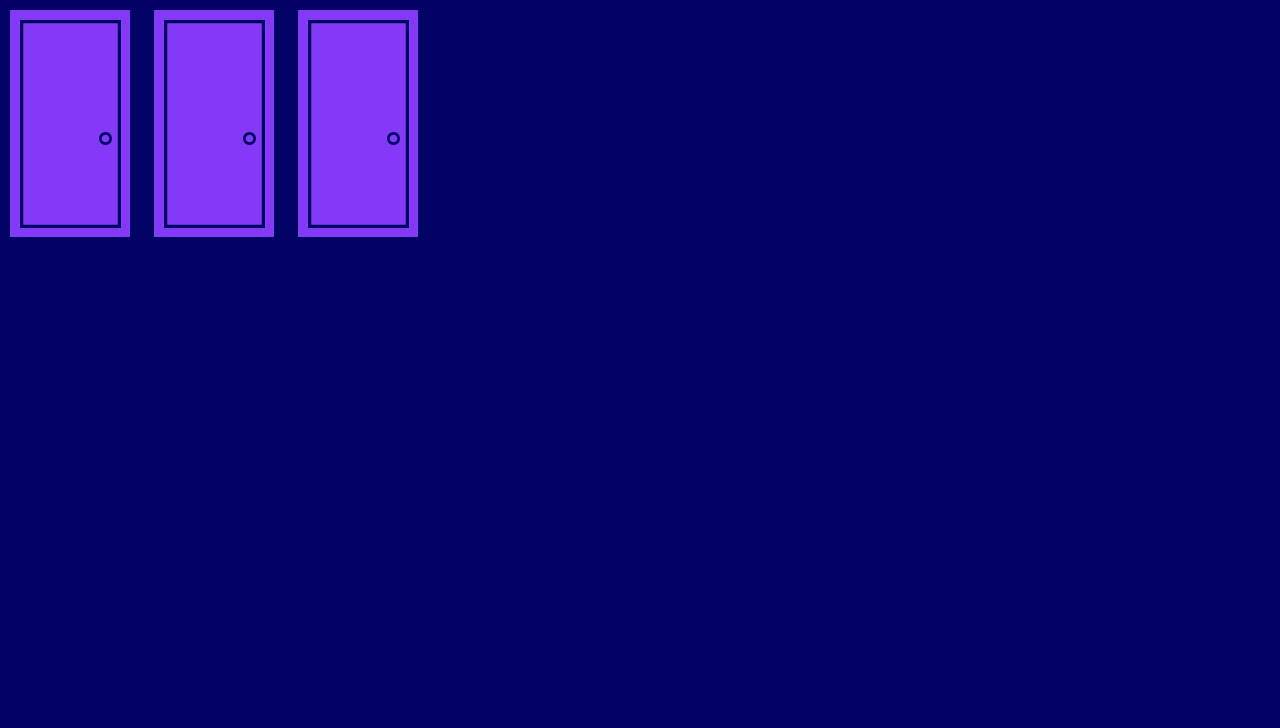
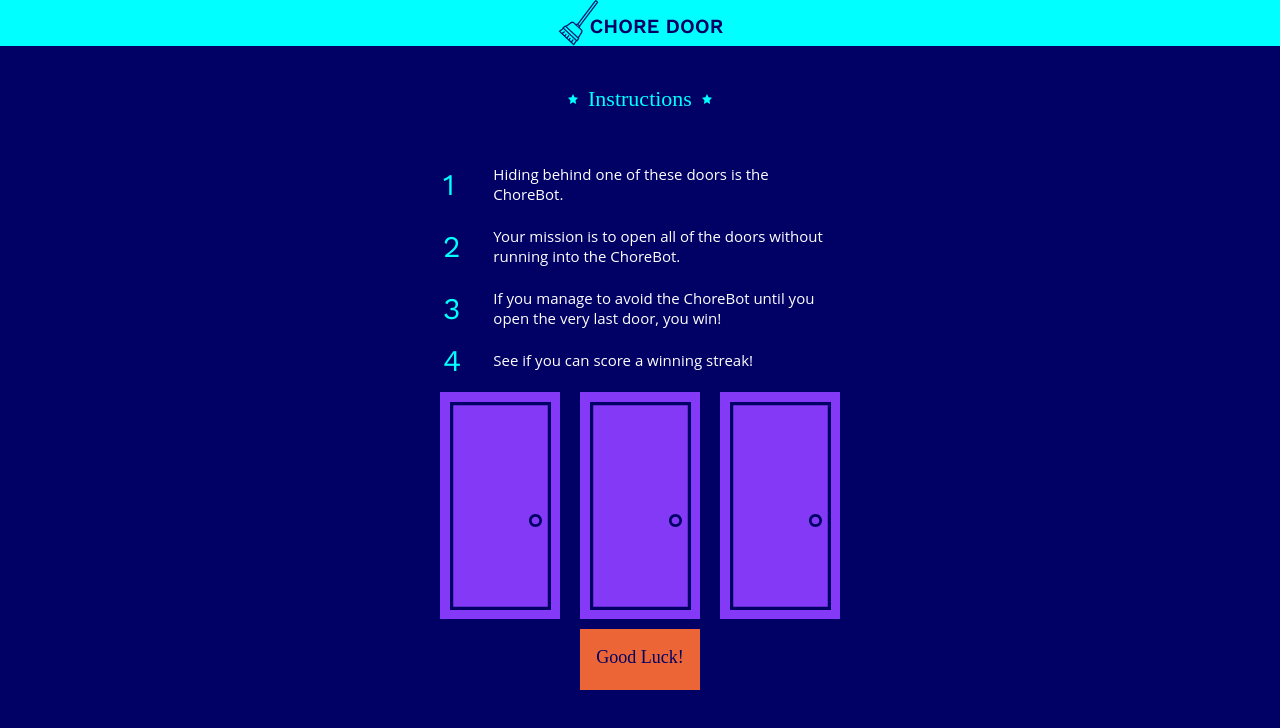
Before and after one commit to mcnishthomas/chore-door, a plain HTML site: page index.html in a window 1280 px wide. Drawn offline with nearby package versions, Linux system fonts and the light colour scheme.

Commit message:
added title, header, logo, instructions, and styled them git status clear

```diff
--- a/index.html
+++ b/index.html
@@ -8,12 +8,38 @@
 </head>
 
 <body>
+    <div class="header"><img src="images/logo.svg"></div>
+    <div class="title-row">
+        <img src="images/star.svg">
+        <p class="instructions-title">Instructions</p>
+        <img src="images/star.svg">
+    </div>
+    <table class="instructions-row">
+        <tr>
+            <td class="instructions-number">1</td>
+            <td class="instructions-text">Hiding behind one of these doors is the ChoreBot.</td>
+        </tr>
+        <tr>
+            <td class="instructions-number">2</td>
+            <td class="instructions-text">Your mission is to open all of the doors without running into the ChoreBot.</td>
+        </tr>
+        <tr>
+            <td class="instructions-number">3</td>
+            <td class="instructions-text">If you manage to avoid the ChoreBot until you open the very last door, you win!</td>
+        </tr>
+        <tr>
+            <td class="instructions-number">4</td>
+            <td class="instructions-text">See if you can score a winning streak!</td>
+        </tr>
+    </table>
     <div class="door-row">
         <img id="door1" class="door-frame" src="images/closed_door.svg">
         <img id="door2" class="door-frame" src="images/closed_door.svg">
         <img id="door3" class="door-frame" src="images/closed_door.svg">
     </div>
+    <div id="start" class="start-row">Good Luck!</div>
     <script type="text/javascript" src="script.js"></script>
+
 </body>
 
 </html>
--- a/script.js
+++ b/script.js
@@ -1,12 +1,12 @@
 const doorImage1 = document.getElementById('door1');
 const doorImage2 = document.getElementById('door2');
 const doorImage3 = document.getElementById('door3');
-
+const robotDoorPath = "images/robot.svg";
 const beachDoorPath = "images/beach.svg";
 const spaceDoorPath = "images/space.svg";
 
 doorImage1.onclick = () => {
-    doorImage1.src = "images/robot.svg"
+    doorImage1.src = robotDoorPath;
 }
 
 doorImage2.onclick = () => {
--- a/style.css
+++ b/style.css
@@ -1,9 +1,72 @@
 body {
   background-color: #010165;
   margin: 0px;
+}
+
+.header {
+    background-color: #00ffff;
+    display: flex;
+    align-items: center;
+}
+
+.title-row {
+    display: flex;
+    justify-content: center;
+    padding: 30px 0;
+}
+
+.instructions-title {
+    font-size: 22px;
+    color: #00ffff;
+    font-family: ‘Work Sans’;
+    margin: 10px;
+}
+
+.instructions-row {
+    display: flex;
+    justify-content: center;
+    width: 400px;
+    margin: auto;
+}
+
+.instructions-number {
+    padding-right: 20px;
+    font-family: 'Work Sans';
+    font-size: 30px;
+    color: #00ffff;
+}
+
+.instructions-text {
+    padding: 10px;
+    font-family: 'Open Sans';
+    font-size: 15px;
+    color: #fff;
+}
+
+.door-row {
+    display: flex;
+    justify-content: center
+}
+
+.header img {
+    margin: auto;
 }
 
 .door-frame {
     cursor: pointer;
     padding: 10px;
 }
+
+.start-row {
+    margin: auto;
+    width: 120px;
+    height: 43px;
+    font-family: ‘Work Sans’;
+    background-color: #eb6536;
+    padding-top: 18px;
+    font-size: 18px;
+    text-align: center;
+    color: #010165;
+    margin-bottom: 21px;
+    cursor: pointer;
+}
```
Also changed, not shown: images/logo.svg (added), images/star.svg (added).
